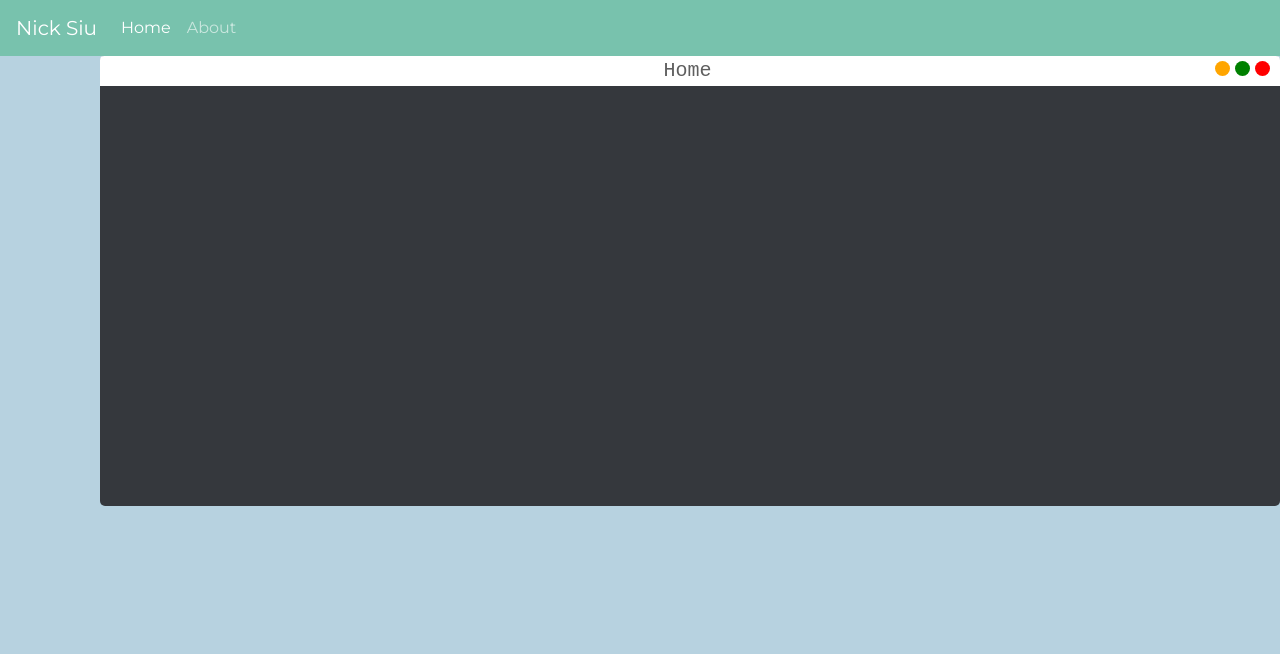
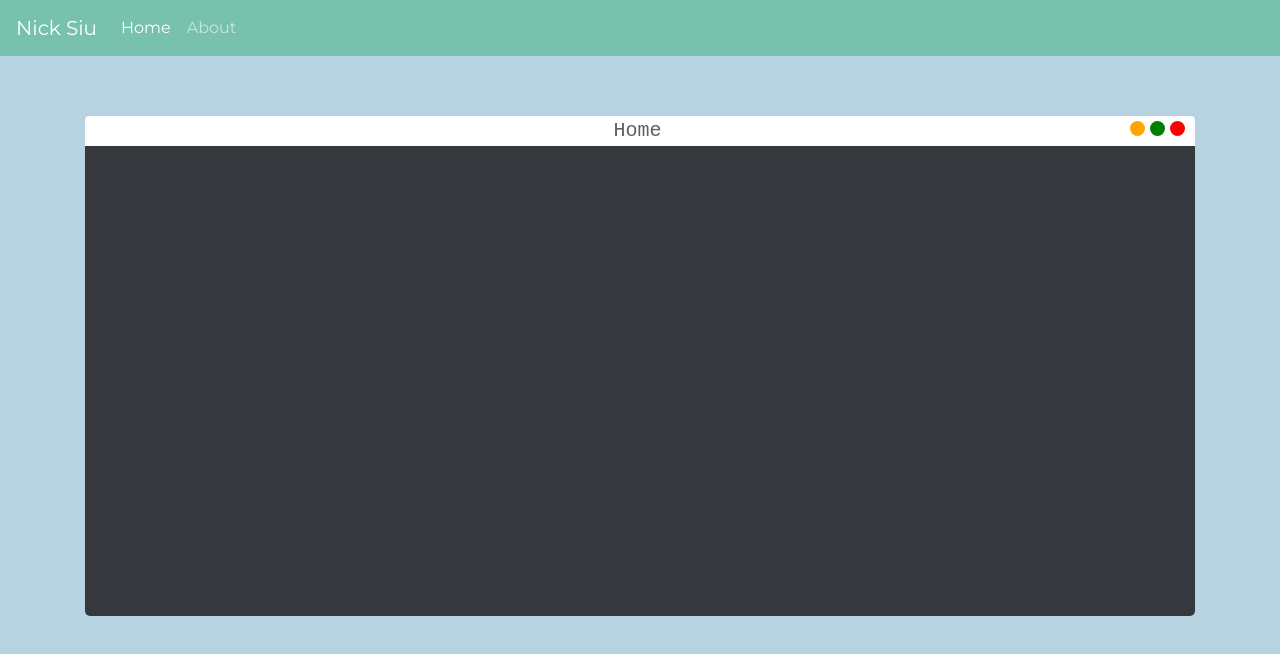
Before and after one commit to nksiu/nick-siu-personal, a React (Create React App) app: page / in a window 1280 px wide. Shown: the top 654 px of the page. Built offline with nearby package versions, Linux system fonts and the light colour scheme.

Commit message:
fix terminal styling

```diff
--- a/src/App.js
+++ b/src/App.js
@@ -1,7 +1,5 @@
 import React, {Component} from 'react';
 import './App.css';
-import styled from "styled-components";
-import {createGlobalStyle} from 'styled-components'
 
 import {BrowserRouter as Router, Route, Switch} from "react-router-dom";
 
@@ -10,17 +8,10 @@ import Header from "./components/Header";
 import Home from "./components/Home";
 import About from "./components/About"
 
-const GlobalStyle = createGlobalStyle`
-  body {
-    background-color: #b7d2e0;
-  }
-`
-
 class App extends Component {
   render() {
     return (
         <Router>
-          <GlobalStyle />
           <Header />
           <Switch>
             <Route exact path="/about" render={() => <About />} />
--- a/src/components/About/index.js
+++ b/src/components/About/index.js
@@ -1,8 +1,17 @@
 import React from "react";
+
+import {createGlobalStyle} from 'styled-components'
+
+const GlobalStyle = createGlobalStyle`
+  body {
+    background-color: #f9de77;
+  }
+`
 
 const About = () => {
   return (
     <div>
+      <GlobalStyle />
       <p>about</p>
     </div>
   )
--- a/src/components/Home/index.js
+++ b/src/components/Home/index.js
@@ -1,22 +1,21 @@
 import React from "react";
+import {createGlobalStyle} from 'styled-components'
+
+import Terminal from "../Terminal"
 import TerminalWrapperSC from "../Terminal/terminal-wrapper-sc"
 
-const SHELL_INPUT = <span>➜  ~ </span>
+const GlobalStyle = createGlobalStyle`
+  body {
+    background-color: #b7d2e0;
+  }
+`
 
 const Home = () => {
   return (
     <div>
+      <GlobalStyle />
       <TerminalWrapperSC>
-        <div className={"terminal terminal-about"}>
-          <div className={"terminal-header"}>
-            Home
-            <div className={'terminal-buttons'}>
-                <div className={'terminal-button terminal-button-min'} />
-                <div className={'terminal-button terminal-button-max'} />
-                <div className={'terminal-button terminal-button-close'} />
-            </div>
-          </div>
-        </div>
+        <Terminal header={"Home"}/>
       </TerminalWrapperSC>
     </div>
   )
--- /dev/null
+++ b/src/components/Terminal/index.js
@@ -0,0 +1,25 @@
+import React from "react";
+import TerminalWrapperSC from "./terminal-wrapper-sc"
+
+const SHELL_INPUT = <span>➜  ~ </span>
+
+const Terminal = ({header}) => {
+  return (
+    <div className="container">
+        <TerminalWrapperSC>
+            <div className={"terminal terminal-home"}>
+              <div className={"terminal-header"}>
+                {header}
+                <div className={'terminal-buttons'}>
+                    <div className={'terminal-button terminal-button-min'} />
+                    <div className={'terminal-button terminal-button-max'} />
+                    <div className={'terminal-button terminal-button-close'} />
+                </div>
+              </div>
+            </div>
+          </TerminalWrapperSC>
+    </div>
+  )
+}
+
+export default Terminal
--- a/src/components/Terminal/terminal-wrapper-sc.js
+++ b/src/components/Terminal/terminal-wrapper-sc.js
@@ -1,6 +1,7 @@
 import styled from "styled-components";
 
 const TerminalWrapperSC = styled.div`
+margin-top: 60px;
 .terminal {
   background-color: #35383D;
   color: white;
@@ -11,12 +12,8 @@ const TerminalWrapperSC = styled.div`
   margin-bottom: 5px;
 }
 
-.terminal-about {
-  min-height: 450px;
-}
-
-.terminal-contact {
-  min-height: 240px;
+.terminal-home {
+  min-height: 500px;
 }
 
 .terminal-buttons {
@@ -58,32 +55,6 @@ const TerminalWrapperSC = styled.div`
   color: #5f5f5f;
   position: relative;
 }
-
-@media (min-width: 992px) {
-  .terminal {
-      margin-left: 100px;
-  }
-
-  .terminal-contact {
-      position: relative;
-      left: 150px;
-      top: -50px;
-  }
-}
-
-
-@media (min-width: 768px) and (max-width: 991px) {
-  .terminal-contact {
-      position: relative;
-      margin-left: 63%;
-      width: 70%;
-      margin-top: -13%;
-  }
-
-  .terminal {
-      max-width: 600px;
-  }
-}
 `
 
 export default TerminalWrapperSC
```
